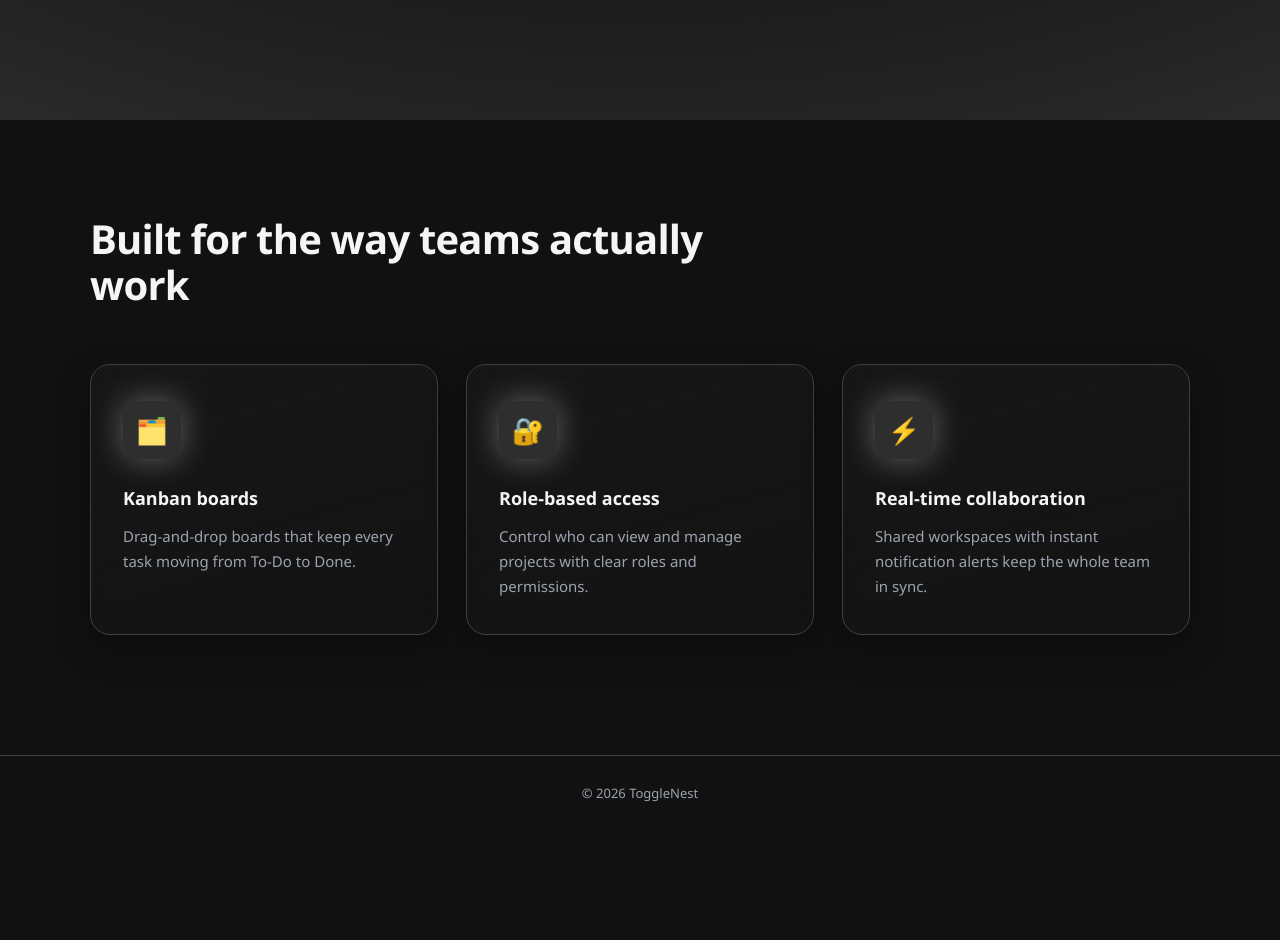
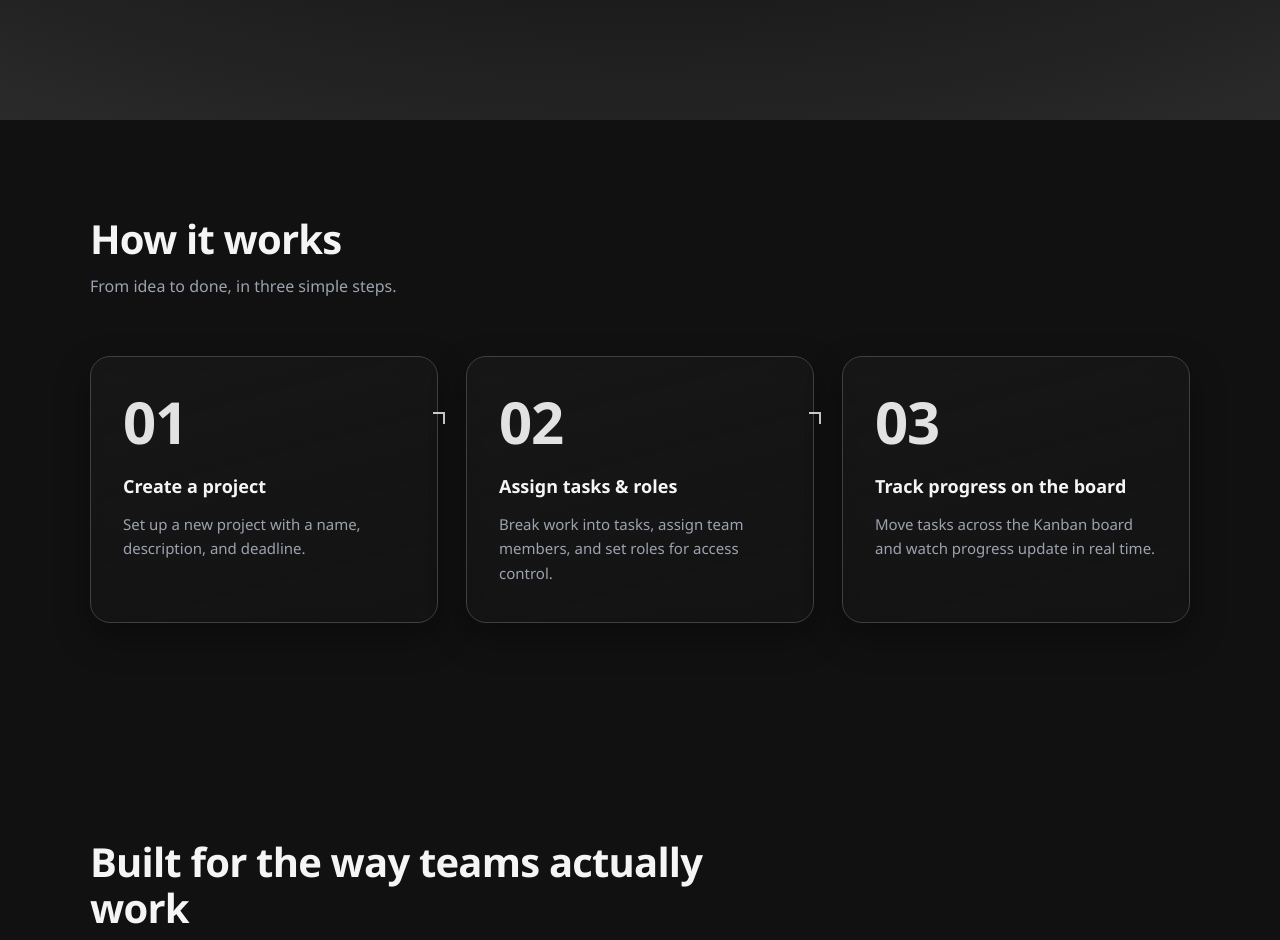
Before and after one commit to Atharva6153-git/ToggleNest, a React (Vite) app in the folder frontend/: page / in a window 1280 px wide. Shown: the part 680-1620 px from the top of the page. Before the commit the page ends 1512 px from the top, so only its background shows below. Built offline with nearby package versions, Linux system fonts and the light colour scheme; no server answers.

Commit message:
feat: add how-it-works section and smooth anchor scrolling

```diff
--- a/frontend/src/App.css
+++ b/frontend/src/App.css
@@ -1350,6 +1350,82 @@
   line-height: 1.65;
 }
 
+.landing-how-head {
+  max-width: 640px;
+  margin-bottom: 56px;
+}
+
+.landing-how-head .landing-section-heading {
+  margin-bottom: 12px;
+}
+
+.landing-how-subtitle {
+  color: var(--text-muted);
+  font-size: 16px;
+  line-height: 1.6;
+}
+
+.landing-steps {
+  position: relative;
+  display: grid;
+  grid-template-columns: repeat(3, 1fr);
+  gap: 28px;
+}
+
+.landing-step {
+  position: relative;
+  background: linear-gradient(
+    165deg,
+    color-mix(in srgb, var(--surface) 55%, transparent),
+    color-mix(in srgb, var(--surface) 22%, transparent)
+  );
+  border: 1px solid var(--border);
+  border-radius: 20px;
+  padding: 36px 32px;
+  box-shadow: 0 14px 34px rgba(0, 0, 0, 0.35);
+  backdrop-filter: blur(8px);
+  transition: border-color 0.3s;
+}
+
+.landing-step:hover {
+  border-color: var(--accent);
+}
+
+.landing-step-number {
+  display: block;
+  font-size: clamp(42px, 5vw, 58px);
+  font-weight: 700;
+  line-height: 1;
+  letter-spacing: -0.02em;
+  color: var(--accent);
+  opacity: 0.9;
+  margin-bottom: 22px;
+}
+
+.landing-step h3 {
+  font-size: 18px;
+  font-weight: 600;
+  margin-bottom: 12px;
+}
+
+.landing-step p {
+  color: var(--text-muted);
+  font-size: 15px;
+  line-height: 1.65;
+}
+
+.landing-step:not(:last-child)::after {
+  content: '';
+  position: absolute;
+  top: 55px;
+  right: -8px;
+  width: 12px;
+  height: 12px;
+  border-top: 2px solid var(--accent);
+  border-right: 2px solid var(--accent);
+  opacity: 0.8;
+}
+
 .landing-footer {
   text-align: center;
   padding: 28px;
@@ -1373,6 +1449,22 @@
   .landing-features {
     grid-template-columns: 1fr;
     gap: 22px;
+  }
+
+  .landing-how-head {
+    text-align: center;
+    margin-left: auto;
+    margin-right: auto;
+    margin-bottom: 40px;
+  }
+
+  .landing-steps {
+    grid-template-columns: 1fr;
+    gap: 22px;
+  }
+
+  .landing-step:not(:last-child)::after {
+    display: none;
   }
 }
 
@@ -1703,6 +1795,7 @@
   color: var(--accent);
 }
 
+#about,
 #features {
   scroll-margin-top: 80px;
 }
--- a/frontend/src/index.css
+++ b/frontend/src/index.css
@@ -51,6 +51,10 @@
   box-sizing: border-box;
 }
 
+html {
+  scroll-behavior: smooth;
+}
+
 html,
 body,
 #root {
--- a/frontend/src/pages/LandingPage.jsx
+++ b/frontend/src/pages/LandingPage.jsx
@@ -1,3 +1,5 @@
+import { useEffect } from 'react'
+import { useLocation } from 'react-router-dom'
 import { motion } from 'framer-motion'
 import UnderlineHero from '../components/UnderlineHero'
 
@@ -15,6 +17,34 @@ const headingVariants = {
   hidden: { opacity: 0, y: 24 },
   visible: { opacity: 1, y: 0, transition: { duration: 0.5, ease: 'easeOut' } },
 }
+
+const stepListVariants = {
+  hidden: {},
+  visible: { transition: { staggerChildren: 0.15 } },
+}
+
+const stepCardVariants = {
+  hidden: { opacity: 0, y: 32 },
+  visible: { opacity: 1, y: 0, transition: { duration: 0.45, ease: 'easeOut' } },
+}
+
+const steps = [
+  {
+    number: '01',
+    title: 'Create a project',
+    text: 'Set up a new project with a name, description, and deadline.',
+  },
+  {
+    number: '02',
+    title: 'Assign tasks & roles',
+    text: 'Break work into tasks, assign team members, and set roles for access control.',
+  },
+  {
+    number: '03',
+    title: 'Track progress on the board',
+    text: 'Move tasks across the Kanban board and watch progress update in real time.',
+  },
+]
 
 const features = [
   {
@@ -35,9 +65,64 @@ const features = [
 ]
 
 function LandingPage() {
+  const location = useLocation()
+
+  useEffect(() => {
+    const id = location.hash.replace('#', '')
+    if (!id) return
+
+    const scrollToSection = () => {
+      const el = document.getElementById(id)
+      if (el) el.scrollIntoView({ behavior: 'smooth', block: 'start' })
+    }
+
+    const timer = window.setTimeout(scrollToSection, 100)
+    return () => window.clearTimeout(timer)
+  }, [location.hash])
+
   return (
     <div className="landing-page">
       <UnderlineHero />
+
+      <section className="landing-section landing-how" id="about">
+        <div className="landing-how-head">
+          <motion.h2
+            className="landing-section-heading"
+            variants={headingVariants}
+            initial="hidden"
+            whileInView="visible"
+            viewport={{ once: true, amount: 0.5 }}
+          >
+            How it works
+          </motion.h2>
+
+          <motion.p
+            className="landing-how-subtitle"
+            initial={{ opacity: 0, y: 24 }}
+            whileInView={{ opacity: 1, y: 0 }}
+            viewport={{ once: true, amount: 0.5 }}
+            transition={{ duration: 0.5, ease: 'easeOut', delay: 0.1 }}
+          >
+            From idea to done, in three simple steps.
+          </motion.p>
+        </div>
+
+        <motion.div
+          className="landing-steps"
+          variants={stepListVariants}
+          initial="hidden"
+          whileInView="visible"
+          viewport={{ once: true, amount: 0.25 }}
+        >
+          {steps.map((step) => (
+            <motion.div key={step.number} className="landing-step" variants={stepCardVariants}>
+              <span className="landing-step-number">{step.number}</span>
+              <h3>{step.title}</h3>
+              <p>{step.text}</p>
+            </motion.div>
+          ))}
+        </motion.div>
+      </section>
 
       <section className="landing-section" id="features">
         <motion.h2
```
